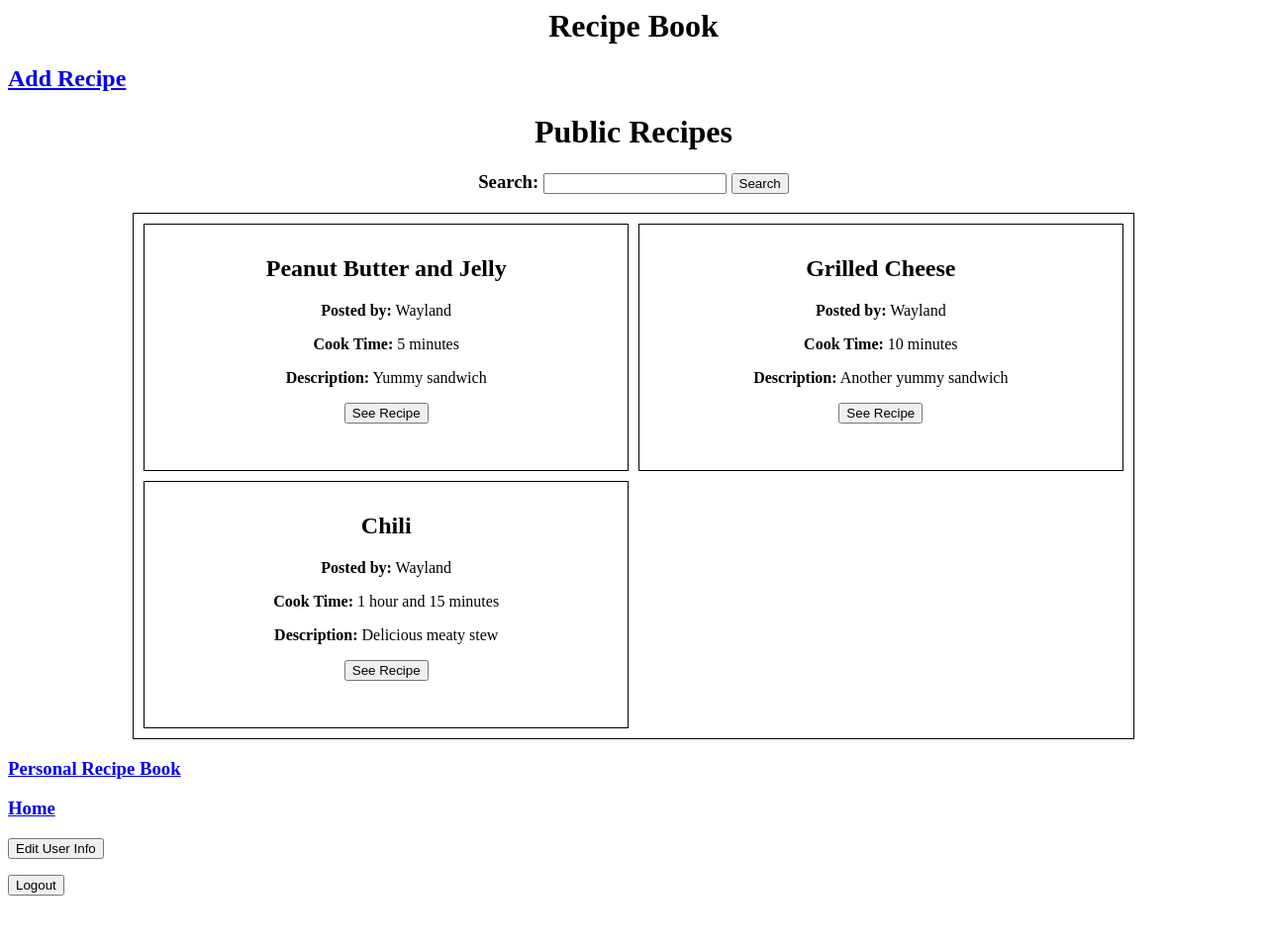
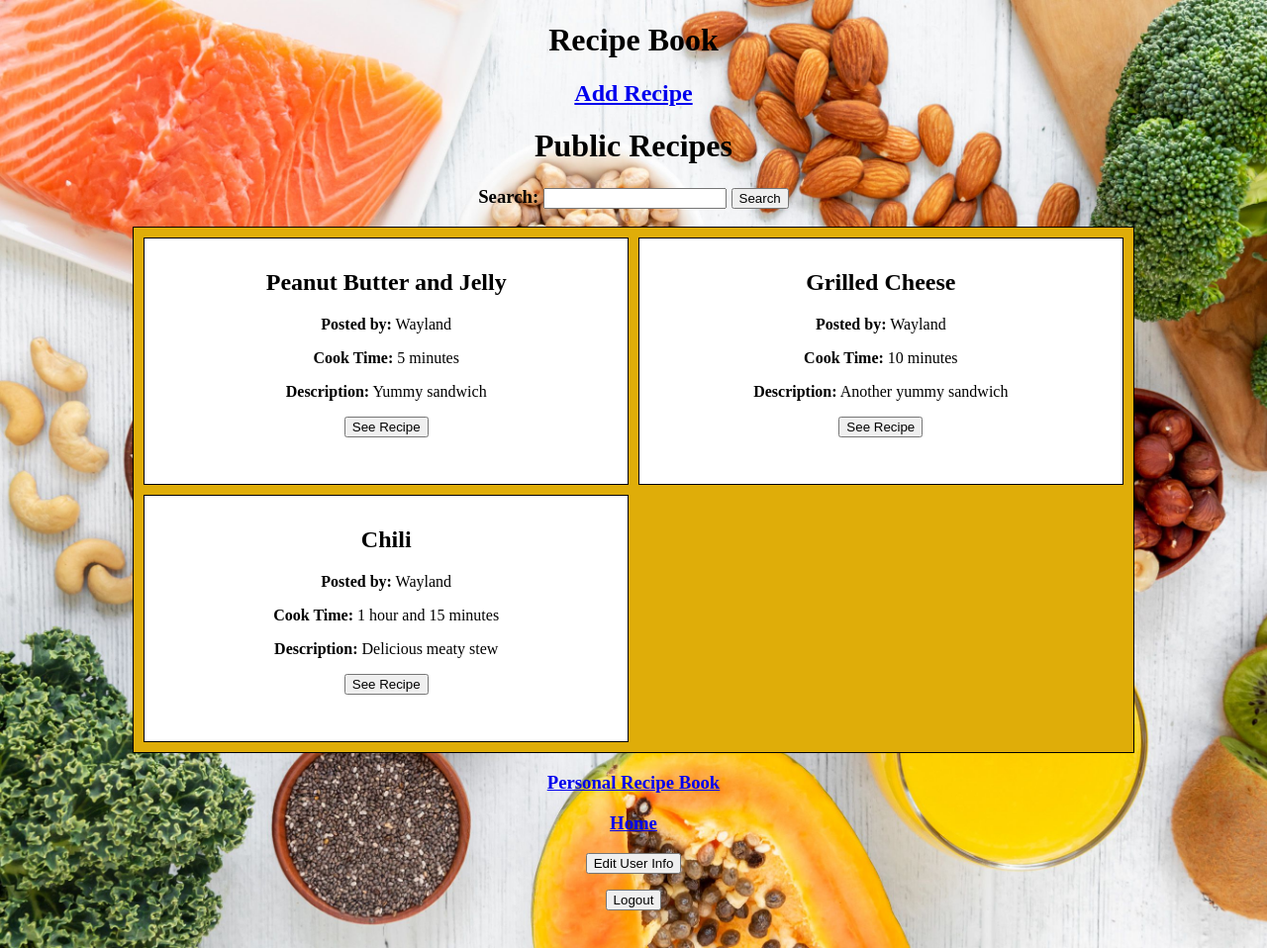
Before and after one commit to sgliput/RecipeBook-PHP, a PHP site: page /view/home.php in a window 1280 px wide. Shown: the whole page at 99% size. Before the commit the page ends 905 px from the top, so only its background shows below. Run offline with PHP 8.4, Linux system fonts and the light colour scheme; the visitor is signed in with stand-in values (Sample User, id 1); data comes from the database, SQL or seed files in the repository; data that the repository does not hold is empty.

Commit message:
Styles Change

```diff
--- a/view/add_update_recipe.php
+++ b/view/add_update_recipe.php
@@ -182,7 +182,7 @@ if (isset($_POST['cancel'])) {
 
 </head>
 
-<body>
+<body class= "add_update_recipe_body">
     <h1 class="title">Recipe Book</h1>
     <h2 class="title"><?php echo $pageTitle; ?></h2>
     <form method='POST' enctype="multipart/form-data">
--- a/view/home.php
+++ b/view/home.php
@@ -42,7 +42,7 @@ if (isset($_POST['userEdit'])) {
     <link rel="stylesheet" type="text/css" href="styles.css" />
 </head>
 
-<body>
+<body class= "home_body">
     <h1 class="title">Recipe Book</h1>
     <h2><a href="./add_update_recipe.php">Add Recipe</a></h2>
 
--- a/view/login.php
+++ b/view/login.php
@@ -40,7 +40,7 @@ if (isset($_POST['register'])) {
     <title>Recipe Book Login</title>
 </head>
 
-<body>
+<body class= "login_body">
     <h1>Recipe Book</h1>
     <h2>Returning User? Please Login</h2>
     <form method='POST'>
--- a/view/login_edit.php
+++ b/view/login_edit.php
@@ -94,7 +94,7 @@
     <link rel="stylesheet" type="text/css" href="styles.css" />
 </head>
 
-<body>
+<body class= "login_edit_body">
     <h1 class="title">Recipe Book</h1>
     <h2 class="title"><?php echo $pageTitle; ?></h2>
     <form method='POST'>
--- a/view/personal_recipebook.php
+++ b/view/personal_recipebook.php
@@ -33,7 +33,7 @@ if (isset($_POST['goToRecipe'])) {
     <link rel="stylesheet" type="text/css" href="styles.css" />
 </head>
 
-<body>
+<body class= "personal_recipebook_body">
     <h1 class="title">Recipe Book</h1>
 
     <h1 class="title">Your Personal Recipe Book</h1>
--- a/view/single_recipe.php
+++ b/view/single_recipe.php
@@ -46,7 +46,7 @@ if (isset($_POST['logout'])) {
     <link rel="stylesheet" type="text/css" href="styles.css" />
 </head>
 
-<body>
+<body class= "single_recipe_body">
     <h1 class="title">Recipe Book</h1>
 
     <div class="container">
--- a/view/styles.css
+++ b/view/styles.css
@@ -1,8 +1,16 @@
+body {
+    padding: 0.9em 0;
+    margin: 0.5em;
+    text-align: center;
+    background: rgb(78, 170, 86);
+    border-radius: 50%;
+}
 table {
     border: 1px solid black;
     border-collapse: collapse;
     margin: 1em auto;
     width: 80%;
+    background: #dfad09;
     border-collapse: separate;
     border-spacing: 10px;
 }
@@ -16,14 +24,52 @@ td, th {
     height: 250px;
     width: 45%;
     margin: 5%;
+    background: white;
     text-align: center;
 }
 .container {
     width: 80%;
     margin: 0 auto;
     border: 1px solid black;
+    background: rgb(78, 170, 86);
     text-align: center;
     contain: content;
+}
+.home_body
+{
+    background-image: url("../images/page_images/HomePage.jpg");
+    background-repeat: no-repeat;
+    background-size: cover;
+}
+.login_body
+{
+    background-image: url("../images/page_images/Page2.jpg");
+    background-repeat: no-repeat;
+    background-size: cover;
+}
+.login_edit_body
+{
+    background-image: url("../images/page_images/Page2.jpg");
+    background-repeat: no-repeat;
+    background-size: cover;
+}
+.single_recipe_body
+{
+    background-image: url("../images/page_images/Page5.jpg");
+    background-repeat: no-repeat;
+    background-size: cover;
+}
+.add_update_recipe_body
+{
+    background-image: url("../images/page_images/Page6.jpg");
+    background-repeat: no-repeat;
+    background-size: cover;
+}
+.personal_recipebook_body
+{
+    background-image: url("../images/page_images/Page4.jpg");
+    background-repeat: no-repeat;
+    background-size: cover;
 }
 .title {
     text-align: center;
```
Also changed, not shown: images/page_images/HomePage.jpg (added), images/page_images/Page2.jpg (added), images/page_images/Page3.jpg (added), images/page_images/Page4.jpg (added), images/page_images/Page5.jpg (added), images/page_images/Page6.jpg (added).
